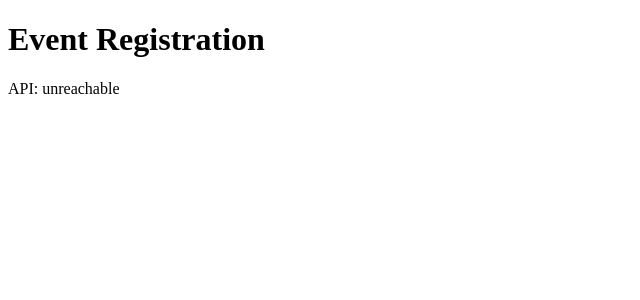
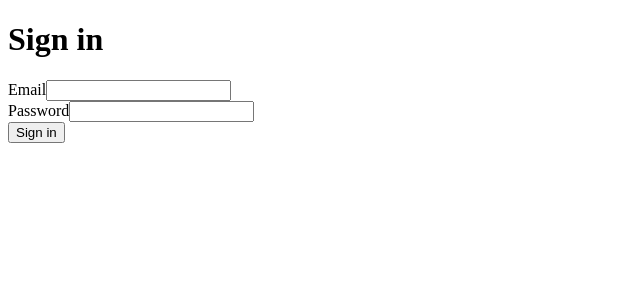
Before and after one commit to songt888/event-registration-system, a React (Vite) app in the folder client/: page /login in a window 1280 px wide. Shown: the top 300 px of the page, without its empty margins (0-640 px from the left). Built offline with nearby package versions, Linux system fonts and the light colour scheme; no server answers.

Commit message:
feat(F-01): add login page, session bootstrap, header and logout UI (AC-01..04, AC-24 UI)

```diff
--- a/client/package.json
+++ b/client/package.json
@@ -9,7 +9,8 @@
   },
   "dependencies": {
     "react": "^18.3.1",
-    "react-dom": "^18.3.1"
+    "react-dom": "^18.3.1",
+    "react-router-dom": "^6.30.6"
   },
   "devDependencies": {
     "@types/react": "^18.3.12",
--- a/client/src/App.tsx
+++ b/client/src/App.tsx
@@ -1,19 +1,22 @@
-import { useEffect, useState } from 'react';
+import { BrowserRouter, Navigate, Route, Routes } from 'react-router-dom';
+import { AuthProvider } from './auth';
+import { Layout } from './Layout';
+import { LoginPage } from './LoginPage';
 
 export function App() {
-  const [api, setApi] = useState('checking...');
-
-  useEffect(() => {
-    fetch('/api/health')
-      .then((res) => (res.ok ? res.json() : Promise.reject(res.status)))
-      .then((body: { status: string }) => setApi(body.status))
-      .catch(() => setApi('unreachable'));
-  }, []);
-
   return (
-    <main>
-      <h1>Event Registration</h1>
-      <p>API: {api}</p>
-    </main>
+    <BrowserRouter>
+      <AuthProvider>
+        <Routes>
+          <Route path="/login" element={<LoginPage />} />
+          <Route element={<Layout />}>
+            {/* Event screens arrive with F-02 and F-03. */}
+            <Route path="/events" element={<main><h1>Events</h1></main>} />
+            <Route path="*" element={<main><p>Not found</p></main>} />
+          </Route>
+          <Route path="/" element={<Navigate to="/events" replace />} />
+        </Routes>
+      </AuthProvider>
+    </BrowserRouter>
   );
 }
--- /dev/null
+++ b/client/src/Layout.tsx
@@ -0,0 +1,56 @@
+import { useState } from 'react';
+import { Link, Navigate, Outlet, useNavigate } from 'react-router-dom';
+import { ApiError } from './api';
+import { useAuth } from './auth';
+
+// Signed-in shell: header with name, role, role-based links and logout. Hiding links is convenience only;
+// the API guards decide access (F-01 section 5).
+export function Layout() {
+  const { user, loading, error, reload, logout } = useAuth();
+  const navigate = useNavigate();
+  const [loggingOut, setLoggingOut] = useState(false);
+  const [logoutError, setLogoutError] = useState<string | null>(null);
+
+  if (loading) return <p>Loading...</p>;
+  if (error)
+    return (
+      <main>
+        <p role="alert">{error}</p>
+        <button onClick={reload}>Try again</button>
+      </main>
+    );
+  if (!user) return <Navigate to="/login" replace />;
+
+  async function onLogout() {
+    setLoggingOut(true);
+    setLogoutError(null);
+    try {
+      await logout();
+      navigate('/login', { replace: true });
+    } catch (err) {
+      setLogoutError(`Logout failed: ${(err as ApiError).message}`);
+    } finally {
+      setLoggingOut(false);
+    }
+  }
+
+  return (
+    <>
+      <header>
+        <nav>
+          <Link to="/events">Events</Link>{' '}
+          {user.role === 'PARTICIPANT' && <Link to="/my/registrations">My registrations</Link>}
+          {user.role === 'ORGANIZER' && <Link to="/organizer/events">My events</Link>}
+        </nav>
+        <span>
+          {user.name} ({user.role === 'ORGANIZER' ? 'Organizer' : 'Participant'})
+        </span>{' '}
+        <button onClick={onLogout} disabled={loggingOut}>
+          {loggingOut ? 'Logging out...' : 'Logout'}
+        </button>
+        {logoutError && <p role="alert">{logoutError}</p>}
+      </header>
+      <Outlet />
+    </>
+  );
+}
--- /dev/null
+++ b/client/src/LoginPage.tsx
@@ -0,0 +1,57 @@
+import { useState, type FormEvent } from 'react';
+import { Navigate, useNavigate } from 'react-router-dom';
+import { ApiError } from './api';
+import { useAuth } from './auth';
+
+export function LoginPage() {
+  const { user, login } = useAuth();
+  const navigate = useNavigate();
+  const [email, setEmail] = useState('');
+  const [password, setPassword] = useState('');
+  const [submitting, setSubmitting] = useState(false);
+  const [error, setError] = useState<string | null>(null);
+  const [fieldErrors, setFieldErrors] = useState<Record<string, string>>({});
+
+  if (user) return <Navigate to="/events" replace />;
+
+  async function onSubmit(e: FormEvent) {
+    e.preventDefault();
+    if (submitting) return;
+    setSubmitting(true);
+    setError(null);
+    setFieldErrors({});
+    try {
+      await login(email, password);
+      navigate('/events', { replace: true });
+    } catch (err) {
+      const apiErr = err as ApiError;
+      setFieldErrors(Object.fromEntries((apiErr.details ?? []).map((d) => [d.field, d.message])));
+      setError(apiErr.message);
+      setPassword('');
+    } finally {
+      setSubmitting(false);
+    }
+  }
+
+  return (
+    <main>
+      <h1>Sign in</h1>
+      <form onSubmit={onSubmit} noValidate>
+        <div>
+          <label htmlFor="email">Email</label>
+          <input id="email" type="email" autoComplete="username" value={email} onChange={(e) => setEmail(e.target.value)} required />
+          {fieldErrors.email && <p role="alert">{fieldErrors.email}</p>}
+        </div>
+        <div>
+          <label htmlFor="password">Password</label>
+          <input id="password" type="password" autoComplete="current-password" value={password} onChange={(e) => setPassword(e.target.value)} required />
+          {fieldErrors.password && <p role="alert">{fieldErrors.password}</p>}
+        </div>
+        {error && <p role="alert">{error}</p>}
+        <button type="submit" disabled={submitting}>
+          {submitting ? 'Signing in...' : 'Sign in'}
+        </button>
+      </form>
+    </main>
+  );
+}
--- /dev/null
+++ b/client/src/api.ts
@@ -0,0 +1,36 @@
+export type Role = 'PARTICIPANT' | 'ORGANIZER';
+export type User = { id: string; name: string; role: Role };
+export type FieldError = { field: string; message: string };
+
+// Carries the API error envelope (system SDS 4.2) to the screens.
+export class ApiError extends Error {
+  constructor(
+    readonly status: number,
+    readonly code: string,
+    message: string,
+    readonly details: FieldError[] = [],
+  ) {
+    super(message);
+  }
+}
+
+export async function api<T>(path: string, init: { method?: string; body?: unknown } = {}): Promise<T> {
+  let res: Response;
+  try {
+    res = await fetch(`/api${path}`, {
+      method: init.method ?? 'GET',
+      credentials: 'include',
+      headers: init.body === undefined ? undefined : { 'Content-Type': 'application/json' },
+      body: init.body === undefined ? undefined : JSON.stringify(init.body),
+    });
+  } catch {
+    throw new ApiError(0, 'NETWORK_ERROR', 'Cannot reach the server. Check your connection and try again.');
+  }
+  if (res.status === 204) return undefined as T;
+  const data = await res.json().catch(() => null);
+  if (!res.ok) {
+    const e = data?.error;
+    throw new ApiError(res.status, e?.code ?? 'INTERNAL_ERROR', e?.message ?? 'Something went wrong. Please try again.', e?.details);
+  }
+  return data as T;
+}
--- /dev/null
+++ b/client/src/auth.tsx
@@ -0,0 +1,52 @@
+import { createContext, useCallback, useContext, useEffect, useState, type ReactNode } from 'react';
+import { ApiError, api, type User } from './api';
+
+type AuthState = {
+  user: User | null;
+  loading: boolean;
+  error: string | null;
+  reload: () => void;
+  login: (email: string, password: string) => Promise<void>;
+  logout: () => Promise<void>;
+};
+
+const AuthContext = createContext<AuthState | null>(null);
+
+// The UI keeps only the displayed user; the session token stays in the httpOnly cookie (F-01 section 2).
+export function AuthProvider({ children }: { children: ReactNode }) {
+  const [user, setUser] = useState<User | null>(null);
+  const [loading, setLoading] = useState(true);
+  const [error, setError] = useState<string | null>(null);
+
+  const reload = useCallback(() => {
+    setLoading(true);
+    setError(null);
+    api<User>('/me')
+      .then(setUser)
+      .catch((err: ApiError) => {
+        setUser(null);
+        if (err.status !== 401) setError(err.message);
+      })
+      .finally(() => setLoading(false));
+  }, []);
+
+  useEffect(reload, [reload]);
+
+  const login = async (email: string, password: string) => {
+    await api('/auth/login', { method: 'POST', body: { email, password } });
+    setUser(await api<User>('/me'));
+  };
+
+  const logout = async () => {
+    await api('/auth/logout', { method: 'POST', body: {} });
+    setUser(null);
+  };
+
+  return <AuthContext.Provider value={{ user, loading, error, reload, login, logout }}>{children}</AuthContext.Provider>;
+}
+
+export function useAuth() {
+  const ctx = useContext(AuthContext);
+  if (!ctx) throw new Error('useAuth must be used inside AuthProvider');
+  return ctx;
+}
```
Also changed, not shown: 2 other files (tests, documents, lock files or other folders).
